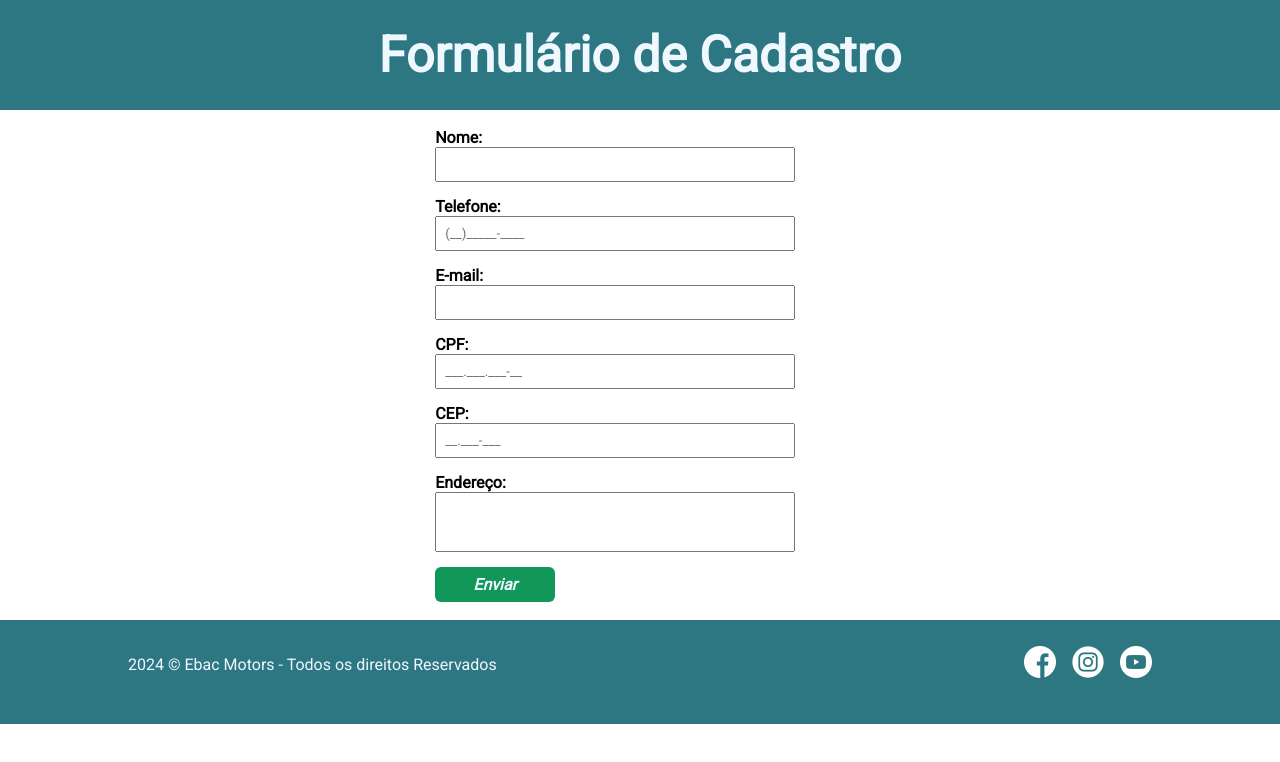
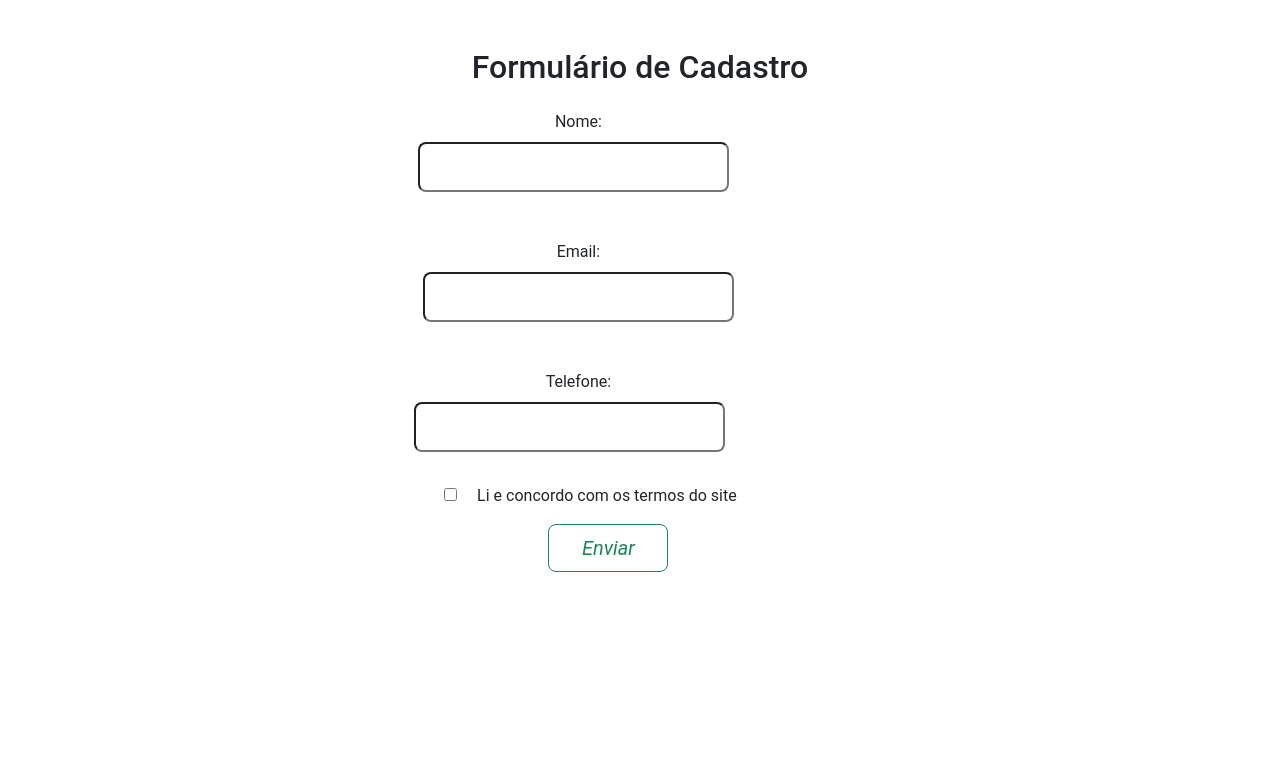
Before and after one commit to Thomaz2010/-curso_ebac_frontend, a plain HTML site: page index.html in a window 1280 px wide. Drawn offline with nearby package versions, Linux system fonts and the light colour scheme.

Commit message:
commit initial

```diff
--- a/index.html
+++ b/index.html
@@ -4,94 +4,42 @@
 <head>
     <meta charset="UTF-8">
     <meta name="viewport" content="width=device-width, initial-scale=1.0">
-    <title>EBAC Motors</title>
-    <link rel="preconnect" href="https://fonts.googleapis.com">
-    <link rel="preconnect" href="https://fonts.gstatic.com" crossorigin>
-    <link href="https://fonts.googleapis.com/css2?family=Roboto:wght@300;400&display=swap" rel="stylesheet">
+    <title> Exercício Bootstrap</title>
     <link rel="stylesheet" href="main.css">
-    <link rel="stylesheet" type="text/css" href="//cdn.jsdelivr.net/npm/slick-carousel@1.8.1/slick/slick.css" />
-    <link rel="stylesheet" type="text/css" href="//cdn.jsdelivr.net/npm/slick-carousel@1.8.1/slick/slick-theme.css" />
+    <link rel="stylesheet" href="https://cdn.jsdelivr.net/npm/bootstrap@5.3.2/dist/css/bootstrap.min.css">
 </head>
 
 <body>
 
-    <header>
-        <h1 class="formulario">Formulário de Cadastro</h1>
-    </header>
-
-    <section id="contato">
-        <div class="containner">
-
-            <form action="form">
-                <div class="form-campo">
-                    <label for="nome">Nome:</label>
-                    <input type="text" id="nome" name="nome">
+    <div class="row justify-content-center">
+        <div class="col text-center p-5">
+            <h2 class="home"> Formulário de Cadastro</h2>
+            <form action="contact">
+                <div class="form-group mb-3 p-3">
+                    <label for="nome" class="form-label">Nome:</label>
+                    <input class="form-control-lg" style=" margin-right:10px"   type="text" id="nome">
                 </div>
-
-                <div class="form-campo">
-                    <label for="telefone">Telefone:</label>
-                    <input type="tel" id="telefone" name="telefone">
+                <div class="form-group mb-3 p-3">
+                    <label for="email" class="form-label">Email:</label>
+                    <input class="form-control-lg"   type="email" id="email">
                 </div>
-
-                <div class="form-campo">
-                    <label for="email">E-mail:</label>
-                    <input type="email" id="email" name="email">
+                <div class="form-group mb-3 p-3  ">
+                    <label for="telefone" class="form-label">Telefone:</label>
+                    <input class="form-control-lg  " style=" margin-right:30px" type="tel" id="telefone">
                 </div>
-                <div class="form-campo">
-                    <label for="cpf">CPF:</label>
-                    <input type="text" id="cpf" name="cpf">
+                <div class="form-group form-check mb-3 ">
+                    <input class="form-check-inline"  type="checkbox" id="aceito-termos">
+                    <label class="form-check-label" for="aceito-termos">Li e concordo com os termos do site</label>
                 </div>
-                <div class="form-campo">
-                    <label for="cep">CEP:</label>
-                    <input type="text" id="cep" name="cep">
-                </div>
-                <div class="form-campo">
-                    <label for="endereço">Endereço:</label>
-                    <textarea id="endereço" name="endereço"></textarea>
-                </div>
-
-                <button type="submit">Enviar</button>
+                <button class="btn btn-outline-success btn-lg " style=" margin-left:60px">Enviar</button>
             </form>
-
         </div>
-
-    </section>
-
-    <footer>
-        <div class="containner containner-flex">
-            <p> 2024 &copy; Ebac Motors - Todos os direitos Reservados</p>
-
-            <ul class="containner-flex">
-                <li>
-                    <a href="#">
-                        <img src="./icones/facebook.png" alt="facebook">
-                    </a>
-                </li>
-                <li>
-                    <a href="#">
-                        <img src="./icones/instagram.png" alt="instagram">
-                    </a>
-                </li>
-                <li>
-                    <a href="#">
-                        <img src="./icones/youtube.png" alt="youtube">
-                    </a>
-                </li>
-
-            </ul>
-        </div>
-
-    </footer>
-
-    <script type="text/javascript" src="//code.jquery.com/jquery-1.11.0.min.js"></script>
-    <script type="text/javascript" src="//code.jquery.com/jquery-migrate-1.2.1.min.js"></script>
-    <script type="text/javascript" src="//cdn.jsdelivr.net/npm/slick-carousel@1.8.1/slick/slick.min.js"></script>
-    <script src="./js/jquery.mask.min.js"></script>
-    <script src="./js/jquery.validate.min.js"></script>
-    <script src="./js/messages_pt_PT.min.js"></script>
-    <script src="./js/main.js"></script>
+    </div>
 
 
+
+
+    <script src="https://cdn.jsdelivr.net/npm/bootstrap@5.3.2/dist/js/bootstrap.bundle.min.js"></script>
 </body>
 
 </html>
```
Also changed, not shown: js/messages_pt_PT.min.js (deleted, +0 -4 lines).
